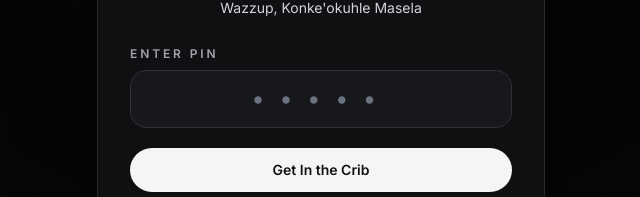
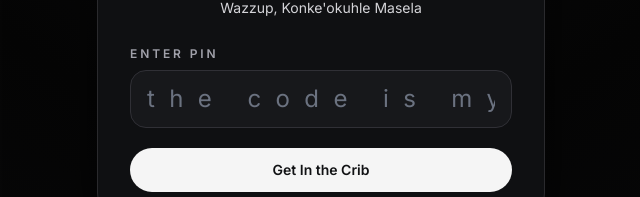
Before and after one commit to konkemasela/diarykonke, a React (Vite) app in the folder webgen-premium-landing-page/: page / in a window 1280 px wide. Shown: the part 345-542 px from the top of the page, without its empty margins (319-959 px from the left). Built offline with nearby package versions, Linux system fonts and the light colour scheme.

Commit message:
more changes

```diff
--- a/webgen-premium-landing-page/src/components/DiaryPage.tsx
+++ b/webgen-premium-landing-page/src/components/DiaryPage.tsx
@@ -155,7 +155,7 @@ export function DiaryPage() {
       setPinError("");
       return;
     }
-    setPinError("Incorrect PIN. Please try again.");
+    setPinError("loool bro you got it wrong :P, better luck next time");
   };
 
   const handleSubmit = (event: React.FormEvent) => {
@@ -221,7 +221,7 @@ export function DiaryPage() {
                 value={pinInput}
                 onChange={(event) => setPinInput(event.target.value.replace(/\D/g, ""))}
                 className="w-full rounded-2xl border border-[#303036] bg-[#17181b] px-4 py-3 text-center text-2xl tracking-[0.6em] text-white outline-none ring-0 placeholder:text-[#6b7280] focus:border-[#8b5cf6]"
-                placeholder="•••••"
+                placeholder="the code is my dad's number, but you won't guess it 😎"
               />
             </label>
 
@@ -244,7 +244,7 @@ export function DiaryPage() {
       <div className="mx-auto max-w-7xl px-4 py-6 sm:px-6 lg:px-8">
         <header className="mb-6 flex flex-col gap-4 rounded-[2rem] border border-[#2a2a2d] bg-[#111214]/80 p-4 shadow-[0_20px_60px_rgba(0,0,0,0.45)] backdrop-blur-md sm:flex-row sm:items-center sm:justify-between">
           <div>
-            <p className="text-[10px] font-semibold uppercase tracking-[0.32em] text-[#a1a1aa]">global saVINVING</p>
+            <p className="text-[10px] font-semibold uppercase tracking-[0.32em] text-[#a1a1aa]">KONKE</p>
             <h1 className="mt-2 text-2xl font-semibold text-white">{USER_NAME}</h1>
           </div>
 
```
